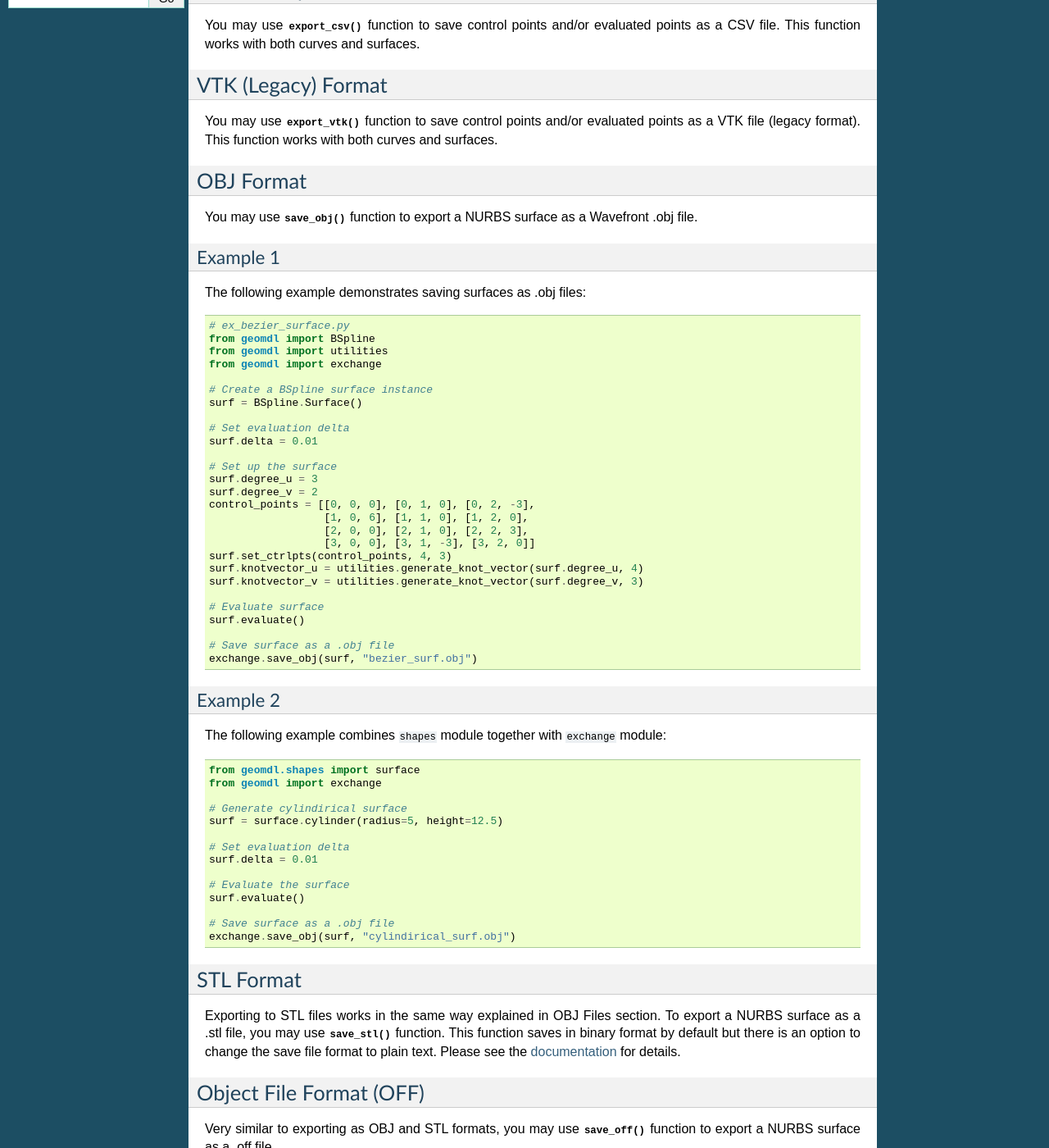
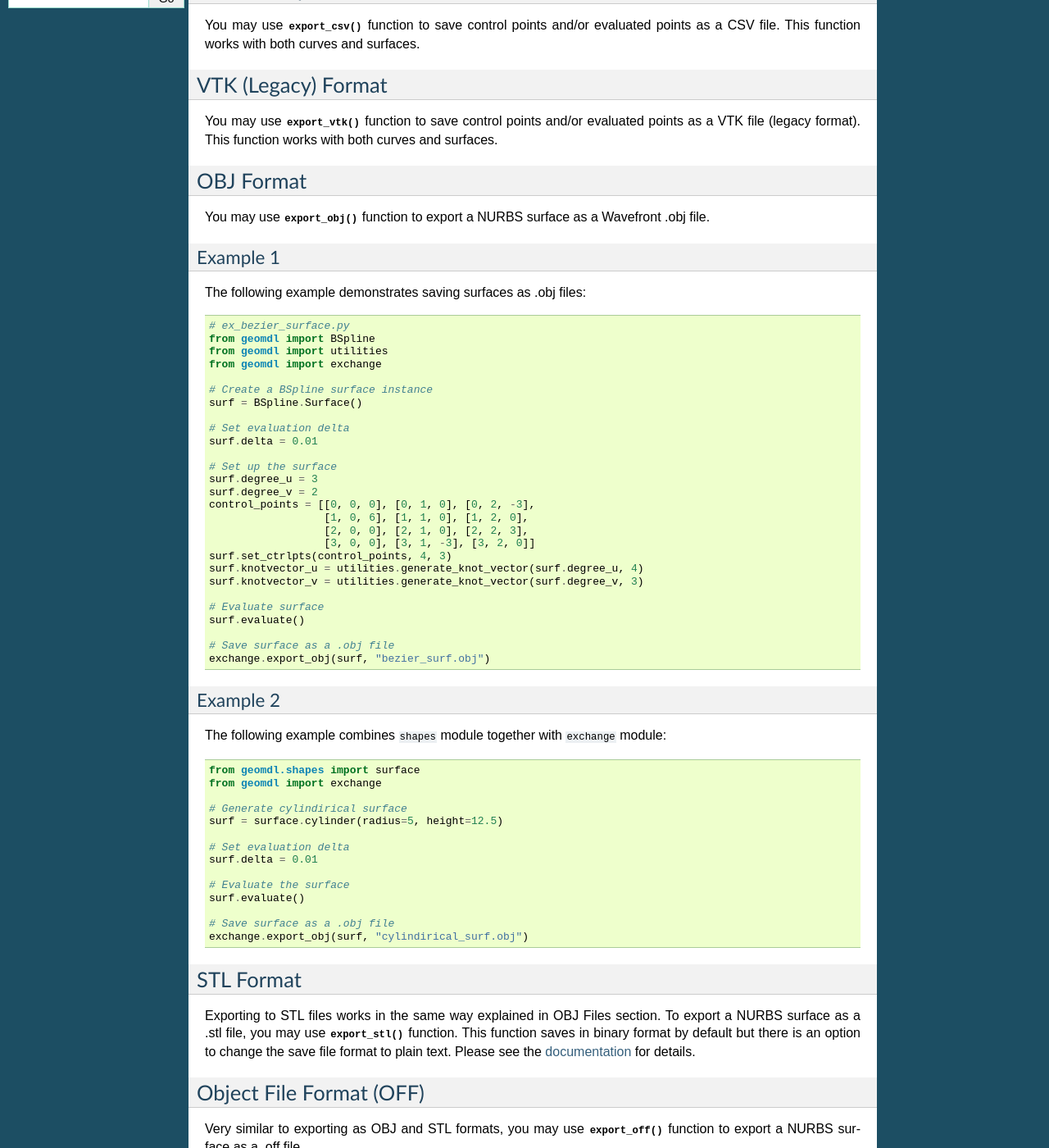
Before and after one commit to orbingol/NURBS-Python, a Sphinx documentation site: the page built from docs/file_formats.rst, in a window 1280 px wide and 1400 px high, scrolled down 399 px. Shown: the whole window at 82% size. Built offline with Sphinx 7.4.7, drawn with Linux system fonts in a browser that asks for light colours; formulas are drawn with MathJax 3.

Commit message:
Rename exchange functions

```diff
--- a/docs/file_formats.rst
+++ b/docs/file_formats.rst
@@ -30,7 +30,7 @@ You may use :py:func:`.export_vtk()` function to save control points and/or eval
 OBJ Format
 ==========
 
-You may use :py:func:`.save_obj()` function to export a NURBS surface as a Wavefront .obj file.
+You may use :py:func:`.export_obj()` function to export a NURBS surface as a Wavefront .obj file.
 
 Example 1
 ---------
@@ -65,7 +65,7 @@ The following example demonstrates saving surfaces as .obj files:
     surf.evaluate()
 
     # Save surface as a .obj file
-    exchange.save_obj(surf, "bezier_surf.obj")
+    exchange.export_obj(surf, "bezier_surf.obj")
 
 Example 2
 ---------
@@ -87,17 +87,17 @@ The following example combines :code:`shapes` module together with :code:`exchan
     surf.evaluate()
 
     # Save surface as a .obj file
-    exchange.save_obj(surf, "cylindirical_surf.obj")
+    exchange.export_obj(surf, "cylindirical_surf.obj")
 
 STL Format
 ==========
 
 Exporting to STL files works in the same way explained in OBJ Files section. To export a NURBS surface as a .stl file,
-you may use :py:func:`.save_stl()` function. This function saves in binary format by default but there is an option to
+you may use :py:func:`.export_stl()` function. This function saves in binary format by default but there is an option to
 change the save file format to plain text. Please see the :doc:`documentation <module_exchange>` for details.
 
 Object File Format (OFF)
 ========================
 
-Very similar to exporting as OBJ and STL formats, you may use :py:func:`.save_off()` function to export a NURBS surface
+Very similar to exporting as OBJ and STL formats, you may use :py:func:`.export_off()` function to export a NURBS surface
 as a .off file.
--- a/docs/module_exchange.rst
+++ b/docs/module_exchange.rst
@@ -5,5 +5,5 @@ This module allows users to export NURBS surfaces in common CAD exchange formats
 
 .. automodule:: geomdl.exchange
     :members:
-    :exclude-members: _gen_triangles_vertices, save_obj_single, save_obj_multi, save_stl_ascii_single, save_stl_ascii_multi, save_stl_binary_single, save_stl_binary_multi, save_off_single, save_off_multi
+    :exclude-members: _gen_triangles_vertices, _export_obj_single, _export_obj_multi, _export_stl_ascii_single, _export_stl_ascii_multi, _export_stl_binary_single, _export_stl_binary_multi, _export_off_single, _export_off_multi
     :undoc-members:
```
Also changed, not shown: docs/file_formats_txt.rst (+5 -3 lines), 1 other file.
